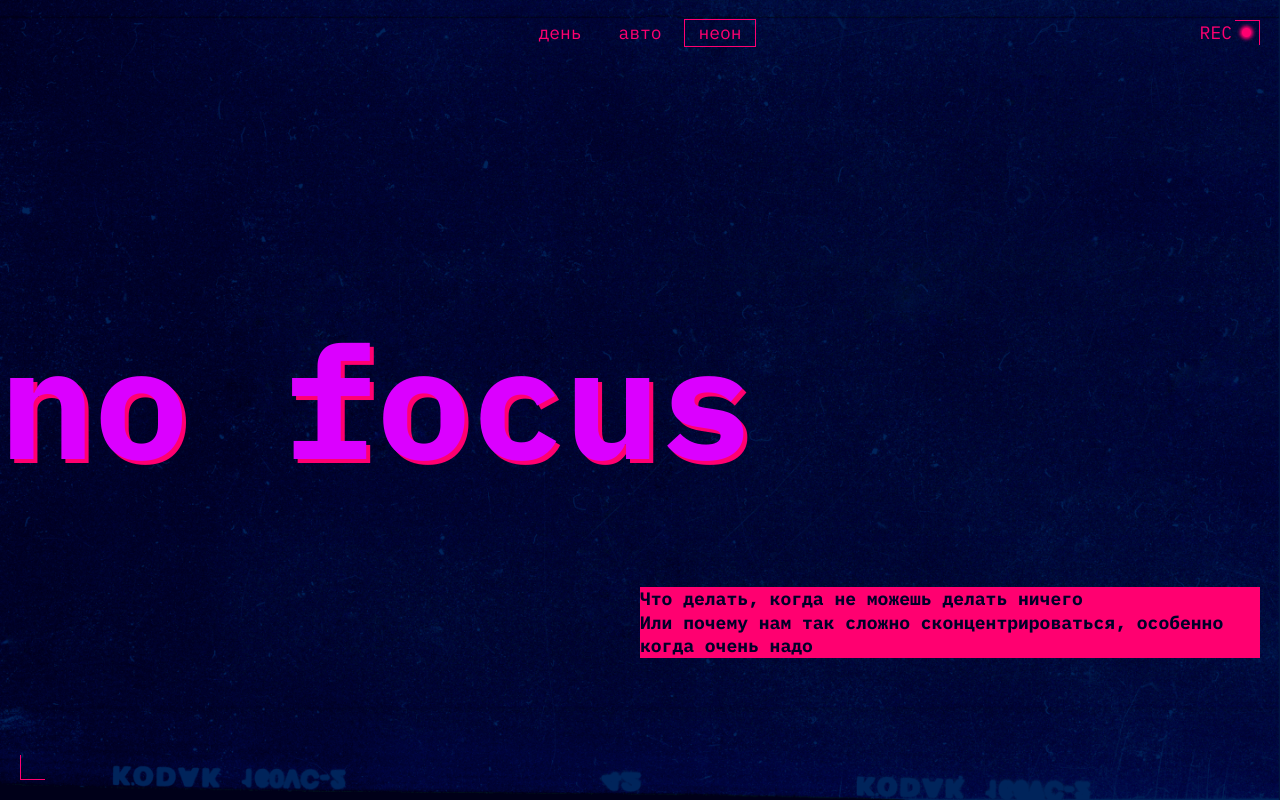
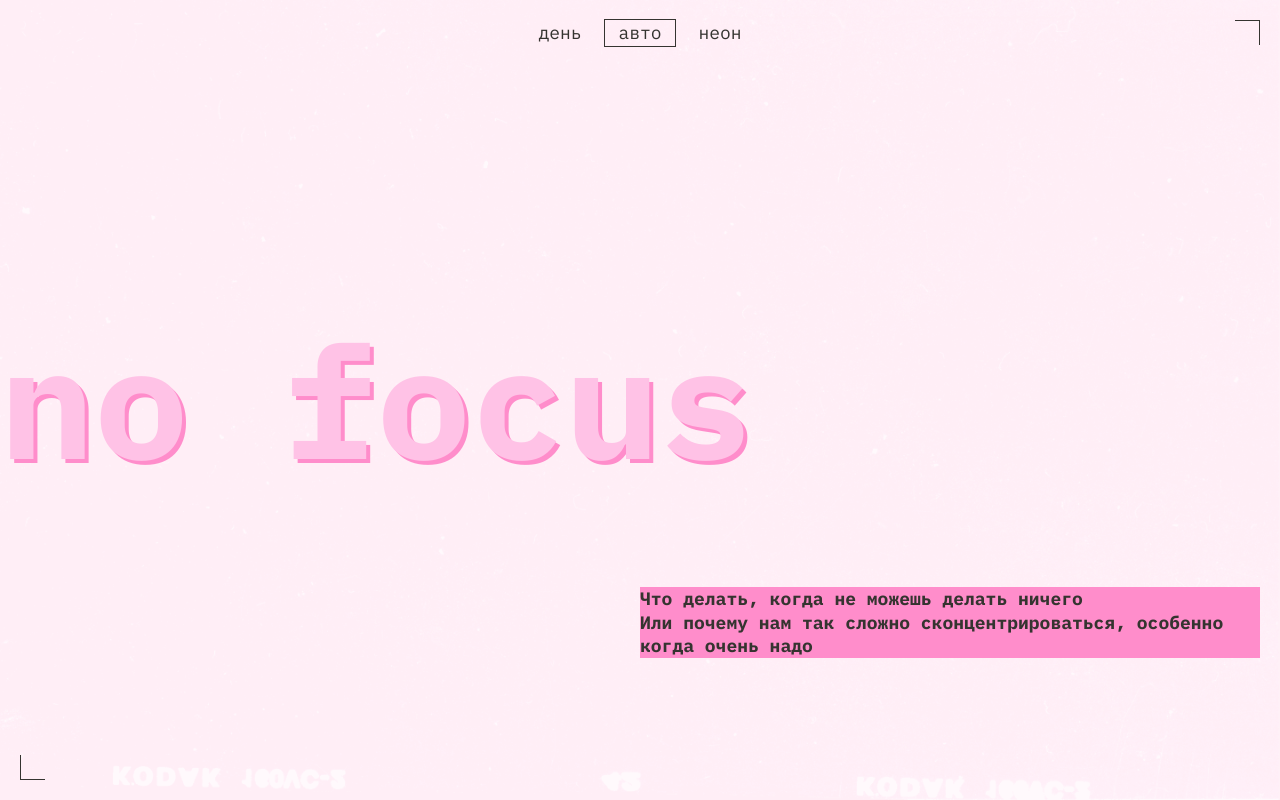
Before and after one commit to el-timofeeva/slozhno-sosredotochitsya-fd, a plain HTML site: page index.html in a window 1280 px wide. Shown: the top 800 px of the page. Drawn offline with Linux system fonts and the light colour scheme.

Commit message:
Реализовано переключение тем

```diff
--- a/styles/dark.css
+++ b/styles/dark.css
@@ -9,4 +9,14 @@
     Так стили написанные ниже будут иметь больший вес,
     чем стили в медиазапросе предпочтений пользователя
   */
+  --background-image: url(../images/cover-image-dark.png);
+
+  --heading-color: #db00ff;
+  --accent-color: #ff0070;
+  --accent-text-color: #ff0070;
+  --text-color: #f1b2ce;
+  --transparent-text-color: rgba(255, 0, 112, 0.4);
+  --title-text-color: #000028;
+  --bg-color: #000028;
+  --decorated-text: var(--accent-color);
 }
--- a/styles/light.css
+++ b/styles/light.css
@@ -9,4 +9,27 @@
     Так стили написанные ниже будут иметь больший вес,
     чем стили в медиазапросе предпочтений пользователя
   */
+  --background-image: url(../images/cover-image-light.png);
+  --heading-color: #ffc2e6;
+  --accent-color: #ff8dcb;
+  --accent-text-color: #353430;
+  --text-color: #353430;
+  --transparent-text-color: rgba(50, 49, 45, 0.4);
+  --title-text-color: #353430;
+  --bg-color: #fff1f7;
+  --decorated-text: transparent;
 }
+
+@media (prefers-color-scheme: light) {
+  :root {
+    --background-image: url(../images/cover-image-light.png);
+    --heading-color: #ffc2e6;
+    --accent-color: #ff8dcb;
+    --accent-text-color: #353430;
+    --text-color: #353430;
+    --transparent-text-color: rgba(50, 49, 45, 0.4);
+    --title-text-color: #353430;
+    --bg-color: #fff1f7;
+    --decorated-text: transparent;
+  }
+}
--- a/styles/style.css
+++ b/styles/style.css
@@ -28,8 +28,8 @@
   inset-block-start: 10px;
   width: 25px;
   height: 25px;
-  border-top: 1px solid var(--accent-color);
-  border-right: 1px solid var(--accent-color);
+  border-top: 1px solid var(--accent-text-color);
+  border-right: 1px solid var(--accent-text-color);
 }
 
 .decorated-zone::before {
@@ -39,8 +39,8 @@
   inset-block-end: 10px;
   width: 25px;
   height: 25px;
-  border-bottom: 1px solid var(--accent-color);
-  border-left: 1px solid var(--accent-color);
+  border-bottom: 1px solid var(--accent-text-color);
+  border-left: 1px solid var(--accent-text-color);
 }
 
 .header__theme-menu {
@@ -56,7 +56,7 @@
 }
 
 .header__theme-menu-button {
-  color: var(--accent-color);
+  color: var(--accent-text-color);
   background-color: transparent;
   border: none;
   text-transform: lowercase;
@@ -66,21 +66,21 @@
   cursor: pointer;
 }
 
-.header__theme-menu-button_type_dark {
-  outline: 1px solid var(--accent-color);
-}
-
 .header__theme-menu-button:hover {
   outline: 1px solid var(--transparent-text-color);
 }
 
 .header__theme-menu-button:focus-visible {
-  border-bottom: 1px solid var(--accent-color);
+  border-bottom: 1px solid var(--accent-text-color);
   outline: none;
 }
 
 .header__theme-menu-button:focus {
   outline: none;
+}
+.header__theme-menu-button_active {
+  outline: 1px solid var(--accent-text-color);
+  pointer-events: none;
 }
 
 .header__decorated-text {
@@ -89,14 +89,18 @@
   inset-block-start: 10px;
   line-height: 1.4em;
   text-transform: uppercase;
-  color: var(--accent-color);
+  color: var(--decorated-text);
 }
 
 .header__decorated-text::after {
   position: absolute;
-  inset-inline-end: -25px;
-  inset-block-start: 2px;
-  content: url(../images/Ellipse\ 4.png);
+  content: "";
+  inset-inline-end: -20px;
+  inset-block-start: 7px;
+  background-color: var(--decorated-text);
+  block-size: 11px;
+  inline-size: 11px;
+  border-radius: 50%;
 }
 
 .heading {
@@ -138,7 +142,7 @@
 }
 
 .section__title {
-  color: var(--accent-color);
+  color: var(--accent-text-color);
 }
 
 .card {
@@ -197,7 +201,6 @@
   text-shadow: 2px 2px 0 var(--accent-color);
 }
 
-
 @media (width >= 768px) {
   .page {
     gap: 60px;
@@ -235,11 +238,6 @@
     inset-block-start: 20px;
   }
 
-  .header__decorated-text::after {
-    inset-inline-end: -25px;
-    inset-block-start: 2px;
-  }
-
   .content {
     gap: 80px;
     padding-inline: var(--padding-medium);
@@ -247,7 +245,6 @@
 
   .reasons {
     display: grid;
-    /* grid-template-columns: repeat(3, 1fr); */
     grid-template-columns: 1fr 2fr;
   }
 
@@ -334,7 +331,6 @@
   }
 }
 
-
 @media (width >= 1024px) {
   .header__theme-menu-list {
     flex-direction: row;
@@ -362,7 +358,7 @@
     grid-template-rows: 260px 315px 433px;
   }
 
-    .reasons {
+  .reasons {
     grid-template-columns: repeat(3, 1fr);
   }
 
@@ -370,7 +366,7 @@
     grid-column: 2 / span 2;
   }
 
-   .advices {
+  .advices {
     grid-template-columns: repeat(3, 1fr);
   }
 
--- a/styles/variables.css
+++ b/styles/variables.css
@@ -5,14 +5,16 @@
 :root {
   --background-image: url(../images/cover-image-dark.png);
 
-  --heading-color: #DB00FF;
-  --accent-color: #FF0070;
-  --text-color: #F1B2CE;
+  --heading-color: #db00ff;
+  --accent-color: #ff0070;
+  --accent-text-color: #ff0070;
+  --text-color: #f1b2ce;
   --transparent-text-color: rgba(255, 0, 112, 0.4);
   --title-text-color: #000028;
   --bg-color: #000028;
+  --decorated-text: var(--accent-color);
 
-  --main-font: 'IBM Plex mono';
+  --main-font: "IBM Plex mono";
   --font-weight-bold: 700;
   --font-weight-regular: 400;
 
```
Also changed, not shown: index.html (+0 -9 lines), styles/globals.css (line endings or trailing spaces).
